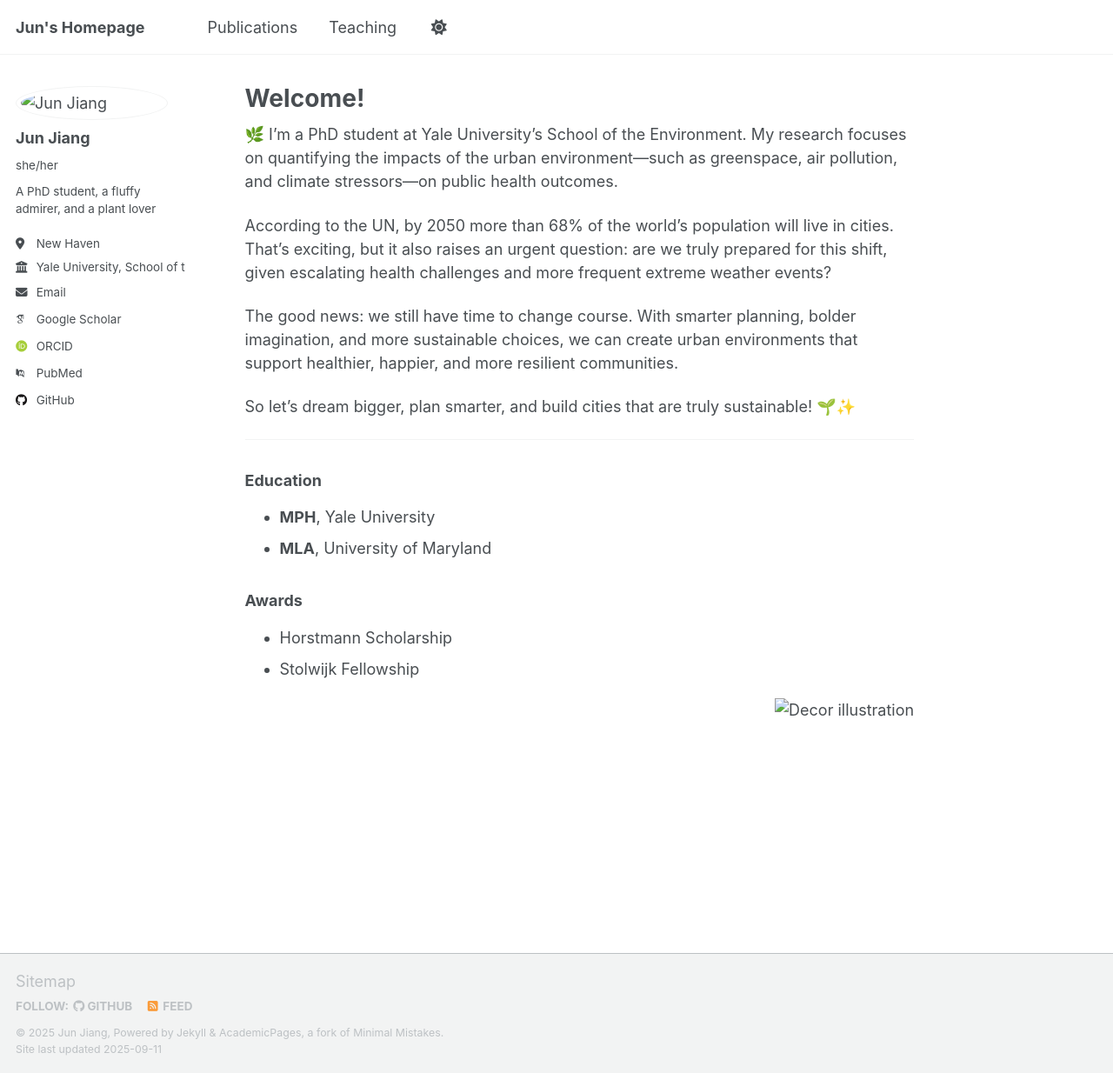
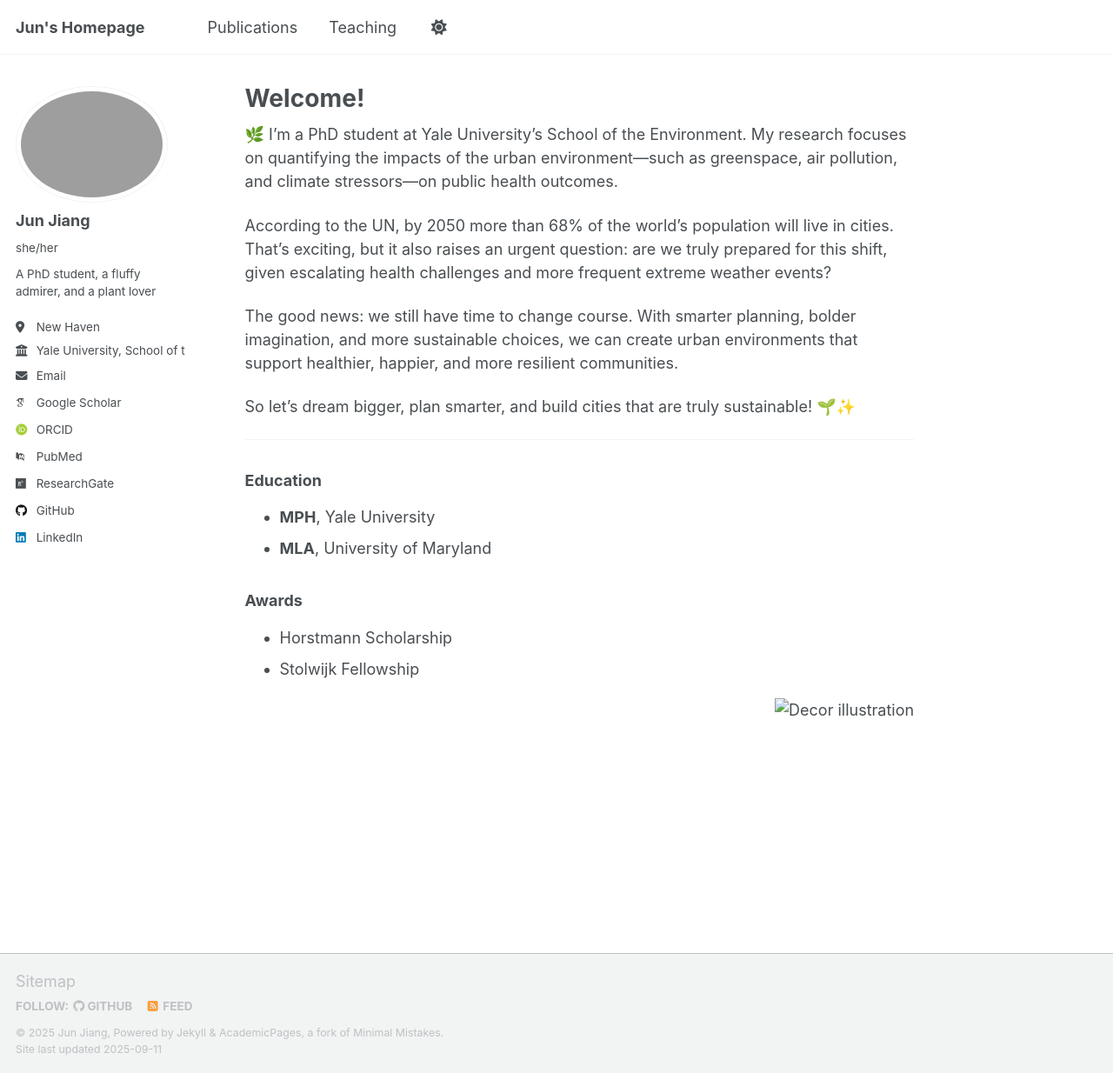
Before and after one commit to junjiangw6c6/junjiangw6c6.github.io, a Jekyll site: the page built from _pages/about.md, in a window 1280 px wide and 1234 px high. Shown: the whole window at 87% size. Built offline with Jekyll 4.4.1, drawn with Linux system fonts in a browser that asks for light colours; some web fonts are replaced; a script that is not in the unit is left out; part of the change alters nothing that is shown.

Commit message:
Update _config.yml

```diff
--- a/_config.yml
+++ b/_config.yml
@@ -1,133 +1,46 @@
-# Welcome to Jekyll!
-#
-# This config file is meant for settings that affect your entire site, values
-# which you are expected to set up once and rarely need to edit after that.
-# For technical reasons, this file is *NOT* reloaded automatically when you use
-# `jekyll serve -l -H localhost`. If you change this file, please restart the
-# server process.
+# --- Basic Site Settings ---
+locale: "en-US"
+title: "Jun's Homepage"
+title_separator: "-"
+name: &name "Jun Jiang"
+description: &description "Jun's academic portfolio"
+url: "https://junjiangw6c6.github.io"
+baseurl: ""
+repository: "junjiangw6c6/junjiangw6c6.github.io"
 
-# Basic Site Settings
-locale                   : "en-US"
-site_theme               : "default" # Currently available options are "default", "air"
-title                    : "Jun's Homepage"
-title_separator          : "-"
-name                     : &name "Jun Jiang"
-description              : &description "Jun's academic portfolio"   # Update this with a general description of your site, this is the default if not overridden by a page
-url                      : https://junjiangw6c6.github.io # The base hostname & protocol for your site e.g. "https://[your GitHub username].github.io",
-                                                           # or if you already have some other page hosted on Github then use "https://[your GitHub username].github.io/[Your Repo Name]"
-baseurl                  : "" # the subpath of your site, e.g. "/blog"
-repository               : "junjiangw6c6/junjiangw6c6.github.io"
+# academicpages / Minimal Mistakes
+remote_theme: "mmistakes/minimal-mistakes@4.24.0"
+minimal_mistakes_skin: "default"
 
-# Site Author - The following control what appear as part of the author content on the side bar.
-#               If a field is blank the icon and link will not appear, otherwise it will be shown.
-#               Additional customization can be done by editing /_includes/author-profile.html
+# Author (Minimal Mistakes expects images/* by default)
 author:
-  # Biographic information
-  avatar           : "headshot.png"
-  name             : "Jun Jiang"
-  pronouns         : "she/her"
-  bio              : "A PhD student, a fluffy admirer, and a plant lover"
-  location         : "New Haven"
-  employer         : "Yale University, School of the Environment"
-  uri              : # URL
-  email            : "jun.jiang@yale.edu"
+  avatar: "/images/headshot.png"   # note the leading slash + images/
+  name: "Jun Jiang"
+  pronouns: "she/her"
+  bio: "A PhD student, a fluffy admirer, and a plant lover"
+  location: "New Haven"
+  employer: "Yale University, School of the Environment"
+  email: "jun.jiang@yale.edu"
+  googlescholar: "https://scholar.google.com/citations?user=PS_CX0AAAAAJ"
+  orcid: ""                         # leave blank or put your real ORCID URL
+  pubmed: ""                        # remove placeholder that points to 'john snow'
+  researchgate: "https://www.researchgate.net/profile/Jun-Jiang-77"
+  github: "junjiangw6c6"
+  linkedin: ""                      # add if you want
 
-  # Academic websites
-  academia         : # URL
-  arxiv            : # URL - Update with the correct link to your profile
-  googlescholar    : "https://scholar.google.com/citations?user=PS_CX0AAAAAJ"
-  inspire-hep      : # URL
-  impactstory      : # URL
-  orcid            : "http://orcid.org/yourorcidurl"
-  semantic         : # URL
-  pubmed           : "https://www.ncbi.nlm.nih.gov/pubmed/?term=john+snow"
-  researchgate     : # URL
-  scopus           : # URL
-
-  # Repositories and software development
-  github           : "junjiangw6c6"
-
-  # Social media
-  instagram        : # Username
-  linkedin         : # Username
-
-# Publication Category - The following the list of publication categories and their headings
+# Publication categories (kept as you had them)
 publication_category:
-  books:
-    title: 'Books'
-  manuscripts:
-    title: 'Journal Articles'
-  conferences:
-    title: 'Conference Papers'
+  books:        { title: "Books" }
+  manuscripts:  { title: "Journal Articles" }
+  conferences:  { title: "Conference Papers" }
 
 # Site Settings
-teaser                   :  # filename of teaser fallback teaser image placed in /images/ for social media previews
-breadcrumbs              : false # true, false (default)
-words_per_minute         : 160
-future                   : true
-read_more                : "disabled" # if enabled, adds "Read more" links to excerpts
-talkmap_link             : false      #change to true to add link to talkmap on talks page
-comments:
-  provider               : # false (default), "disqus", "discourse", "facebook", "google-plus", "staticman", "custom"
-  disqus:
-    shortname            :
-  discourse:
-    server               : # https://meta.discourse.org/t/embedding-discourse-comments-via-javascript/31963 , e.g.: meta.discourse.org
-  facebook:
-    appid                :
-    num_posts            : # 5 (default)
-    colorscheme          : # "light" (default), "dark"
-staticman:
-  allowedFields          : ['name', 'email', 'url', 'message']
-  branch                 : "gh-pages" # "master", "gh-pages"
-  commitMessage          : "New comment."
-  filename               : comment-{@timestamp}
-  format                 : "yml"
-  moderation             : true
-  path                   : "_data/comments/{options.slug}"
-  requiredFields         : ['name', 'email', 'message']
-  transforms:
-    email                : "md5"
-  generatedFields:
-    date:
-      type               : "date"
-      options:
-        format           : "iso8601" # "iso8601" (default), "timestamp-seconds", "timestamp-milliseconds"
-atom_feed:
-  hide                   : false     # change to true to hide the RSS feed in the footer
-  path                   : # blank (default) uses feed.xml
-
-
-# SEO Related
-google_site_verification :
-bing_site_verification   :
-alexa_site_verification  :
-yandex_site_verification :
-
-
-# Social Sharing
-twitter:
-  username               : &twitter
-facebook:
-  username               :
-  app_id                 :
-  publisher              :
-og_image                 :  # Social media default site image
-og_description           :  # Social media default site image description
-# For specifying social profiles
-# - https://developers.google.com/structured-data/customize/social-profiles
-social:
-  type                   : # Person or Organization (defaults to Person)
-  name                   : # If the user or organization name differs from the site's name
-  links: # An array of links to social media profiles
-
-
-# Analytics
-analytics:
-  provider               :  "false" # false (default), "google", "google-universal", "google-analytics-4", "custom"
-  google:
-    tracking_id          :
-
+teaser:
+breadcrumbs: false
+words_per_minute: 160
+future: true
+read_more: "disabled"
+talkmap_link: false
 
 # Reading Files
 include:
@@ -135,48 +48,31 @@ include:
   - _pages
   - files
 exclude:
-  - "*.sublime-project"
-  - "*.sublime-workspace"
   - .asset-cache
   - .bundle
   - .github
   - .jekyll-assets-cache
   - .sass-cache
-  - assets/js/_main.js
-  - assets/js/plugins
-  - assets/js/vendor
   - CHANGELOG
-  - Capfile
-  - config
   - Dockerfile
   - Gemfile
-  - Gruntfile.js
-  - gulpfile.js
+  - Gemfile.lock
   - LICENSE
-  - local
-  - log
   - node_modules
   - package.json*
-  - Rakefile
   - README
   - tmp
   - vendor
-keep_files:
-  - .git
-  - .svn
+keep_files: [".git", ".svn"]
 encoding: "utf-8"
 markdown_ext: "markdown,mkdown,mkdn,mkd,md"
-
 
 # Conversion
 markdown: kramdown
 highlighter: rouge
-lsi: false
 excerpt_separator: "\n\n"
-incremental: false
 
-
-# Markdown Processing
+# Kramdown
 kramdown:
   input: GFM
   hard_wrap: false
@@ -185,10 +81,8 @@ kramdown:
   entity_output: as_char
   toc_levels: 1..6
   smart_quotes: lsquo,rsquo,ldquo,rdquo
-  enable_coderay: false
 
-
-# These settings control the types of collections used by the template
+# Collections
 collections:
   teaching:
     output: true
@@ -203,13 +97,9 @@ collections:
     output: true
     permalink: /:collection/:path/
 
-
-# These settings control how pages and collections are included in the site
+# Defaults for layouts
 defaults:
-  # _posts
-  - scope:
-      path: ""
-      type: posts
+  - scope: { path: "", type: posts }
     values:
       layout: single
       author_profile: true
@@ -217,65 +107,41 @@ defaults:
       comments: true
       share: true
       related: true
-  # _pages
-  - scope:
-      path: ""
-      type: pages
+  - scope: { path: "", type: pages }
     values:
       layout: single
       author_profile: true
-  # _teaching
-  - scope:
-      path: ""
-      type: teaching
+  - scope: { path: "", type: teaching }
     values:
       layout: single
       author_profile: true
       share: true
       comments: true
-  # _publications
-  - scope:
-      path: ""
-      type: publications
+  - scope: { path: "", type: publications }
     values:
       layout: single
       author_profile: true
       share: true
       comments: true
-  # _portfolio
-  - scope:
-      path: ""
-      type: portfolio
+  - scope: { path: "", type: portfolio }
     values:
       layout: single
       author_profile: true
       share: true
-      comment: true
-  # _talks
-  - scope:
-      path: ""
-      type: talks
+      comments: true
+  - scope: { path: "", type: talks }
     values:
       layout: talk
       author_profile: true
       share: true
 
-
-# Sass/SCSS
-sass:
-  sass_dir: _sass
-  style: compressed # http://sass-lang.com/documentation/file.SASS_REFERENCE.html#output_style
-
-
 # Outputting
 permalink: /:categories/:title/
-# paginate: 5 # amount of posts to show
-# paginate_path: /page:num/
-timezone: Etc/UTC # http://en.wikipedia.org/wiki/List_of_tz_database_time_zones
+timezone: Etc/UTC
 
-
-# Plugins
+# Plugins (GitHub Pages–compatible)
 plugins:
+  - jekyll-include-cache
   - jekyll-feed
   - jekyll-gist
   - jekyll-paginate
@@ -283,8 +149,8 @@ plugins:
   - jekyll-redirect-from
   - jemoji
 
-# Mimic GitHub Pages with --safe
 whitelist:
+  - jekyll-include-cache
   - jekyll-feed
   - jekyll-gist
   - jekyll-paginate
@@ -292,38 +158,11 @@ whitelist:
   - jekyll-redirect-from
   - jemoji
 
+# Archives (optional)
+category_archive: { type: liquid, path: /categories/ }
+tag_archive:      { type: liquid, path: /tags/ }
 
-# Archives
-#  Type
-#  - GitHub Pages compatible archive pages built with Liquid ~> type: liquid (default)
-#  - Jekyll Archives plugin archive pages ~> type: jekyll-archives
-#  Path (examples)
-#  - Archive page should exist at path when using Liquid method or you can
-#    expect broken links (especially with breadcrumbs enabled)
-#  - <base_path>/tags/my-awesome-tag/index.html ~> path: /tags/
-#  - <base_path/categories/my-awesome-category/index.html ~> path: /categories/
-#  - <base_path/my-awesome-category/index.html ~> path: /
-category_archive:
-  type: liquid
-  path: /categories/
-tag_archive:
-  type: liquid
-  path: /tags/
-# https://github.com/jekyll/jekyll-archives
-# jekyll-archives:
-#   enabled:
-#     - categories
-#     - tags
-#   layouts:
-#     category: archive-taxonomy
-#     tag: archive-taxonomy
-#   permalinks:
-#     category: /categories/:name/
-#     tag: /tags/:name/
-
-
-# HTML Compression
-# - http://jch.penibelst.de/
+# HTML Compression (optional)
 compress_html:
   clippings: all
   ignore:
```
